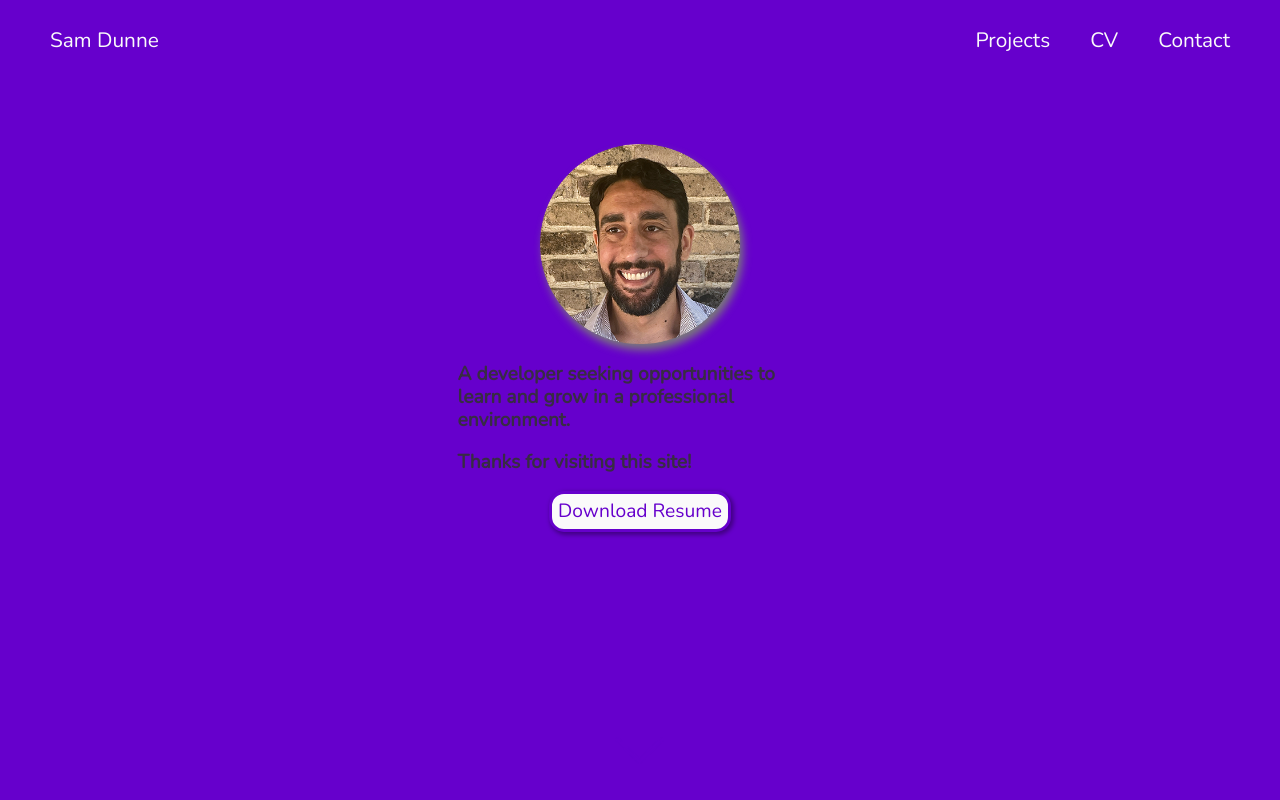
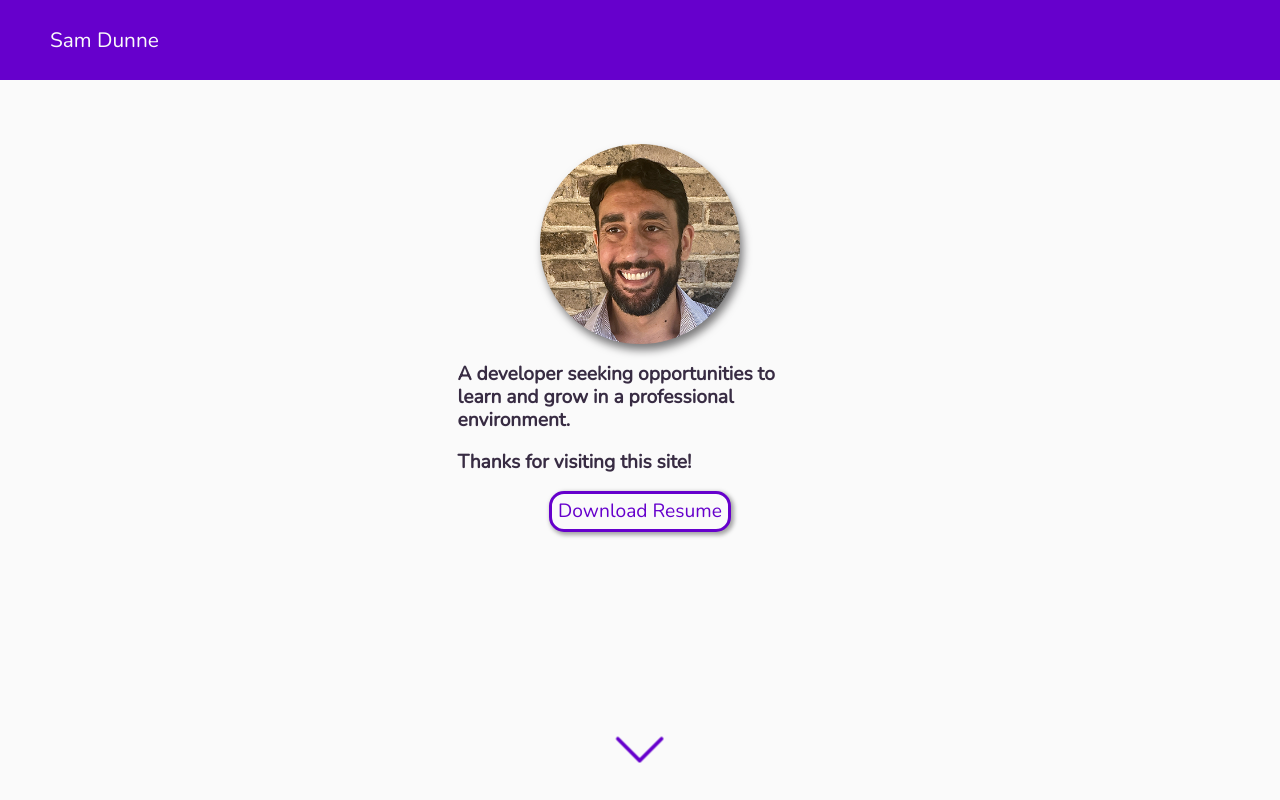
Before and after one commit to Sam-Dunne/portfolio-next-styledcomponents, a Next.js app: page / in a window 1280 px wide. Built offline with nearby package versions, Linux system fonts and the light colour scheme.

Commit message:
little style changes

```diff
--- a/components/Navbar/Navbar.elements.js
+++ b/components/Navbar/Navbar.elements.js
@@ -64,6 +64,7 @@ export const MobileBurger = styled.button`
     height: fit-content;
     width: fit-content;
     border: none;
+    cursor: pointer;
 
     @media ${device.mobileL} {
         font-size: 2.3rem;
--- a/components/Navbar/Navbar.js
+++ b/components/Navbar/Navbar.js
@@ -27,7 +27,7 @@ const Navbar = ({ isOpen, mobile }) => {
                         </MobileNavBurgerWrapper>
                         <MobileNavLinkWrapper>
 
-                            <Link href='/projects' passHref>
+                            {/* <Link href='/projects' passHref>
                                 <NavLink mobile onClick={handleNavClick}>Projects</NavLink>
                             </Link>
                             <Link href='/cv' passHref>
@@ -38,7 +38,7 @@ const Navbar = ({ isOpen, mobile }) => {
                             </Link>
                             <Link href='/' passHref>
                                 <NavLink mobile onClick={handleNavClick}>Home</NavLink>
-                            </Link>
+                            </Link> */}
                             <DownloadPDFLink textWhite></DownloadPDFLink>
                         </MobileNavLinkWrapper>
                     </MobileMenuContainer>
@@ -46,7 +46,7 @@ const Navbar = ({ isOpen, mobile }) => {
                         <Link href='/' passHref>
                             <NavLink>Sam Dunne</NavLink>
                         </Link>
-                        <MobileBurger onClick={handleNavClick}  ><GiHamburger ></GiHamburger></MobileBurger>
+                        <MobileBurger onClick={handleNavClick}  ><HamburgerIcon ></HamburgerIcon></MobileBurger>
                         <NonHomeViewLinks>
                         </NonHomeViewLinks>
                     </NavContainer>
@@ -66,7 +66,7 @@ const Navbar = ({ isOpen, mobile }) => {
                         <MobileBurger onClick={handleNavClick} ><HamburgerIcon ></HamburgerIcon></MobileBurger>
                         <NonHomeViewLinks>
 
-                            <Link href='/projects' passHref>
+                            {/* <Link href='/projects' passHref>
                                 <NavLink>Projects</NavLink>
                             </Link>
                             <Link href='/cv' passHref>
@@ -74,7 +74,7 @@ const Navbar = ({ isOpen, mobile }) => {
                             </Link>
                             <Link href='/contact' passHref>
                                 <NavLink>Contact</NavLink>
-                            </Link>
+                            </Link> */}
                         </NonHomeViewLinks>
                     </NavContainer>
                     {/* <StyledSvg>
--- a/globalstyle.js
+++ b/globalstyle.js
@@ -53,7 +53,7 @@ export const TopSection = styled.section`
     padding: 3rem 2rem;
 
     @media ${device.tablet} {
-        background-color: ${props => props.dark ? '#e9e6ed' : '#6600CC'};
+        background-color: ${props => props.dark ? '#e9e6ed' : '#fafafa'};
 
     }
 
--- a/pages/index.js
+++ b/pages/index.js
@@ -68,11 +68,12 @@ const DblChevWrapper = styled.div`
 `
 
 const DoubleChevBtn = styled.button`
-    position: absolute;
-    /* padding: 1rem; */
+    /* position: absolute; */
+    padding: 1px;
     bottom: 0;
     display: block;
     width: fit-content;
+    height: fit-content;
     border: none;
     background-color: transparent;
     cursor: pointer;
```
